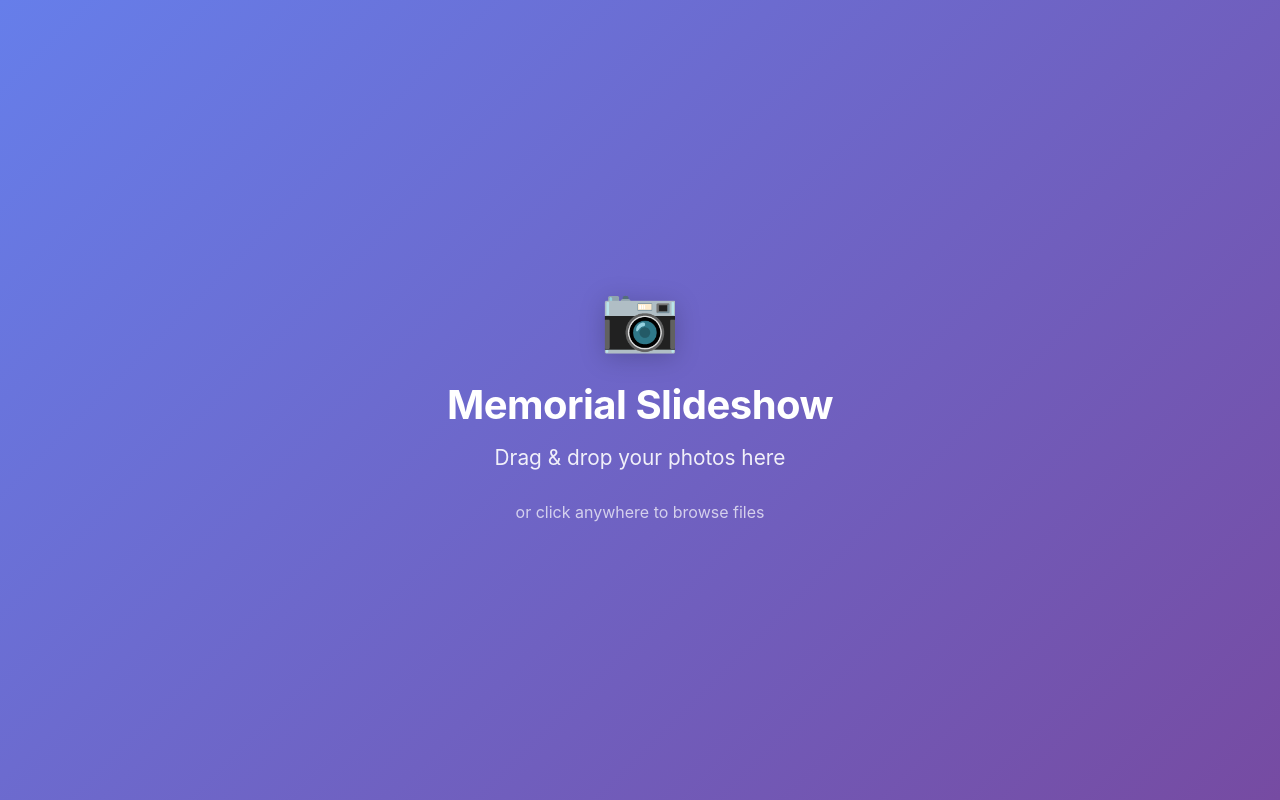
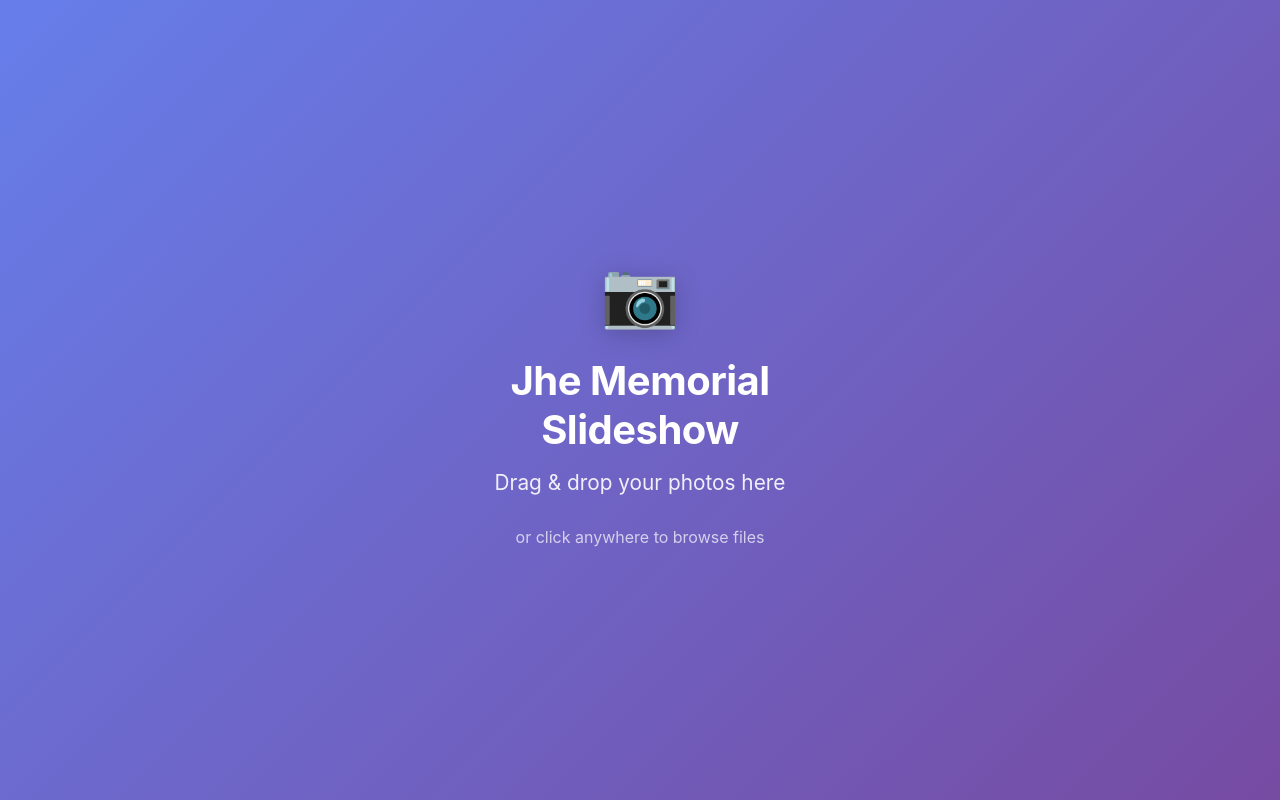
Before and after one commit to johenworkss/lopps, a website: page index.html in a window 1280 px wide. Drawn offline with Linux system fonts and the light colour scheme.

Commit message:
second changes

```diff
--- a/index.html
+++ b/index.html
@@ -11,7 +11,7 @@
     <div id="dropZone" style="position: fixed; top: 0; left: 0; width: 100%; height: 100%; background: linear-gradient(135deg, #667eea 0%, #764ba2 100%); display: flex; flex-direction: column; align-items: center; justify-content: center; z-index: 10000; transition: all 0.3s cubic-bezier(0.4, 0, 0.2, 1);">
         <div style="text-align: center; max-width: 500px; padding: 40px;">
             <div style="font-size: 4rem; margin-bottom: 24px; filter: drop-shadow(0 4px 12px rgba(0,0,0,0.2));">📷</div>
-            <h1 style="font-size: 2.5rem; font-weight: 700; margin-bottom: 16px; letter-spacing: -0.5px;">Memorial Slideshow</h1>
+            <h1 style="font-size: 2.5rem; font-weight: 700; margin-bottom: 16px; letter-spacing: -0.5px;">Jhe Memorial Slideshow</h1>
             <p style="font-size: 1.3rem; margin-bottom: 32px; opacity: 0.9;">Drag & drop your photos here</p>
             <p style="font-size: 1rem; opacity: 0.7;">or click anywhere to browse files</p>
         </div>
```
